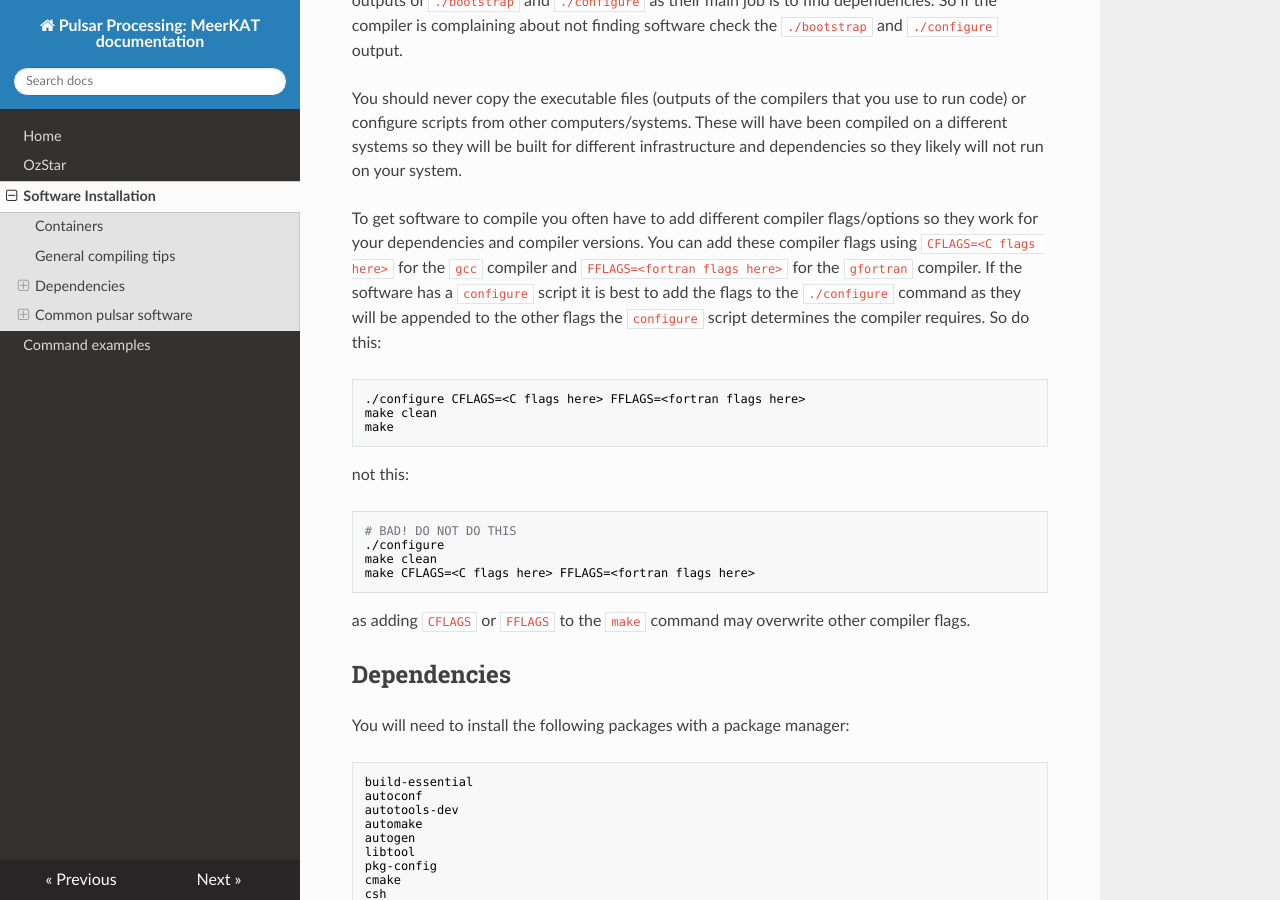
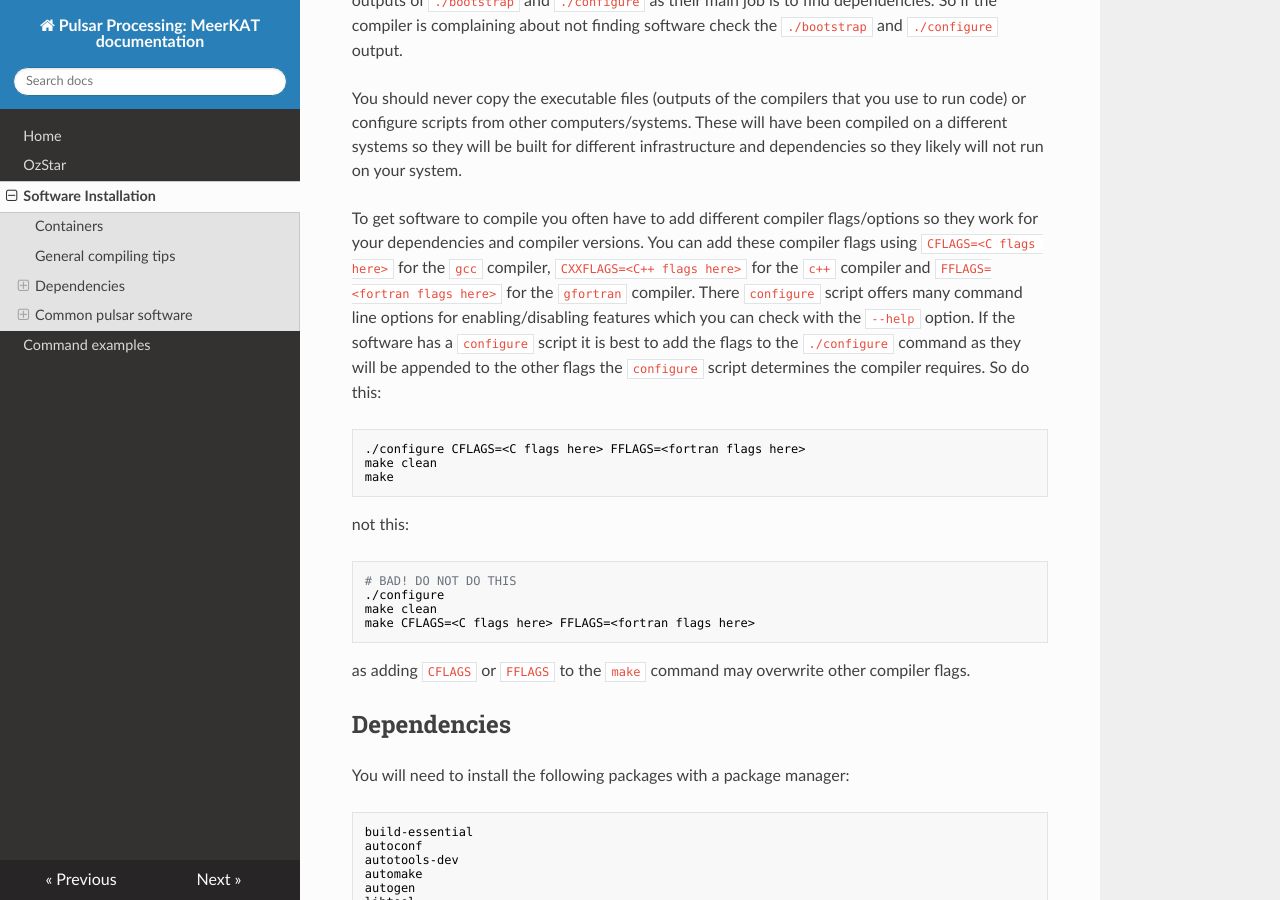
Before and after one commit to OZGrav/meerkat_pulsar_docs, an MkDocs documentation site: the page built from docs/software_installation.md, in a window 1280 px wide and 900 px high, scrolled down 1174 px. Built offline with MkDocs 1.6.1, drawn with Linux system fonts in a browser that asks for light colours; nearby versions of some CDN libraries.

Commit message:
Updated configure and c++ explanations

```diff
--- a/docs/software_installation.md
+++ b/docs/software_installation.md
@@ -49,7 +49,9 @@ You should never copy the executable files (outputs of the compilers that you us
 These will have been compiled on a different systems so they will be built for different infrastructure and dependencies so they likely will not run on your system.
 
 To get software to compile you often have to add different compiler flags/options so they work for your dependencies and compiler versions.
-You can add these compiler flags using `CFLAGS=<C flags here>` for the `gcc` compiler and `FFLAGS=<fortran flags here>` for the `gfortran` compiler.
+You can add these compiler flags using `CFLAGS=<C flags here>` for the `gcc` compiler, `CXXFLAGS=<C++ flags here>`
+for the `c++` compiler and `FFLAGS=<fortran flags here>` for the `gfortran` compiler.
+There `configure` script offers many command line options for enabling/disabling features which you can check with the `--help` option.
 If the software has a `configure` script it is best to add the flags to the `./configure` command
 as they will be appended to the other flags the `configure` script determines the compiler requires.
 So do this:
```
